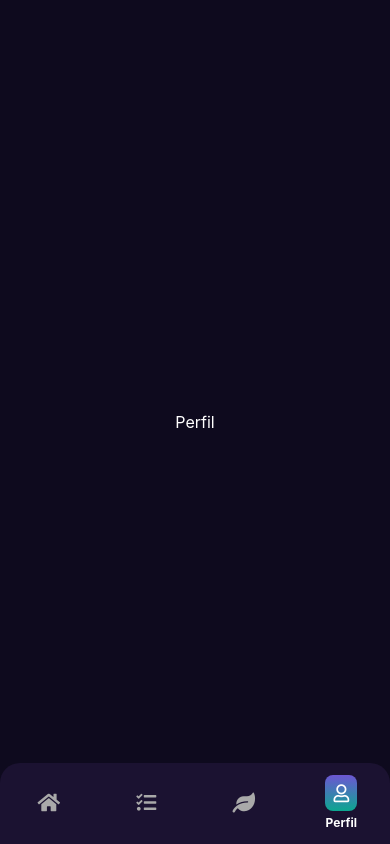
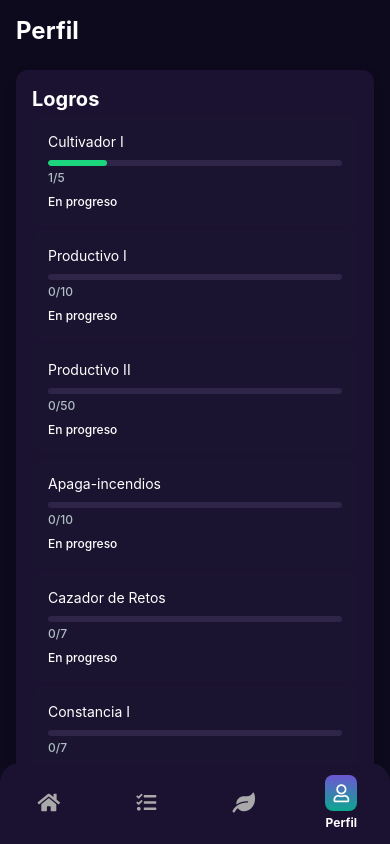
Before and after one commit to codesebastianvega/mana-bloom-app, a React Native app: screen /ProfileScreen in a window 390 px wide. Built offline with nearby package versions, Linux system fonts and the light colour scheme.

Commit message:
feat(profile/achievements): move achievements panel and toast

```diff
--- /dev/null
+++ b/src/components/common/AchievementToast.js
@@ -0,0 +1,41 @@
+// [MB] Módulo: Common / Sección: AchievementToast
+// Afecta: HomeScreen, ProfileScreen
+// Propósito: Mostrar toast cuando se desbloquea un logro
+// Puntos de edición futura: animaciones, temas y posicionamiento
+// Autor: Codex - Fecha: 2025-08-13
+
+import React, { useEffect } from "react";
+import { View, Text, Pressable } from "react-native";
+import { useSafeAreaInsets } from "react-native-safe-area-context";
+import styles from "./AchievementToast.styles";
+
+export default function AchievementToast({ visible, title, onClose }) {
+  const insets = useSafeAreaInsets();
+
+  useEffect(() => {
+    if (visible) {
+      const t = setTimeout(onClose, 5000);
+      return () => clearTimeout(t);
+    }
+  }, [visible, onClose]);
+
+  if (!visible) return null;
+
+  return (
+    <View
+      style={[styles.container, { top: insets.top + 8 }]}
+      accessibilityRole="alert"
+    >
+      <Text style={styles.icon}>🏆</Text>
+      <Text style={styles.text}>¡Logro desbloqueado! {title}</Text>
+      <Pressable
+        onPress={onClose}
+        style={styles.closeButton}
+        accessibilityRole="button"
+        accessibilityLabel="Cerrar notificación de logro"
+      >
+        <Text style={styles.closeText}>✕</Text>
+      </Pressable>
+    </View>
+  );
+}
--- /dev/null
+++ b/src/components/common/AchievementToast.styles.js
@@ -0,0 +1,38 @@
+// [MB] Módulo: Common / Estilos: AchievementToast
+// Afecta: AchievementToast
+// Propósito: Estilos para toast de logro desbloqueado
+// Puntos de edición futura: animaciones y paleta
+// Autor: Codex - Fecha: 2025-08-13
+
+import { StyleSheet } from "react-native";
+import { Colors, Spacing, Radii, Typography, Elevation } from "../../theme";
+
+export default StyleSheet.create({
+  container: {
+    position: "absolute",
+    left: Spacing.base,
+    right: Spacing.base,
+    padding: Spacing.base,
+    borderRadius: Radii.lg,
+    backgroundColor: Colors.surfaceElevated,
+    flexDirection: "row",
+    alignItems: "center",
+    gap: Spacing.small,
+    ...Elevation.card,
+  },
+  icon: {
+    fontSize: 20,
+  },
+  text: {
+    ...Typography.body,
+    color: Colors.text,
+    flex: 1,
+  },
+  closeButton: {
+    padding: Spacing.tiny,
+  },
+  closeText: {
+    ...Typography.body,
+    color: Colors.text,
+  },
+});
--- /dev/null
+++ b/src/components/profile/AchievementsPanel.js
@@ -0,0 +1,93 @@
+// [MB] Módulo: Profile / Sección: AchievementsPanel
+// Afecta: ProfileScreen
+// Propósito: Mostrar logros listos para reclamar y en progreso en el perfil
+// Puntos de edición futura: navegación a listado completo y estilos adicionales
+// Autor: Codex - Fecha: 2025-08-13
+
+import React from "react";
+import { View, Text, Pressable } from "react-native";
+import styles from "./AchievementsPanel.styles";
+import { useAppState, useAppDispatch, useHydrationStatus } from "../../state/AppContext";
+import { ACHIEVEMENTS } from "../../constants/achievements";
+import SectionPlaceholder from "../home/SectionPlaceholder";
+
+export default function AchievementsPanel() {
+  const { achievements, level, streak } = useAppState();
+  const dispatch = useAppDispatch();
+  const hydration = useHydrationStatus();
+
+  if (hydration.achievements) {
+    return <SectionPlaceholder height={220} />;
+  }
+
+  const list = ACHIEVEMENTS.map((a) => {
+    let progress = 0;
+    if (a.type === "count_event") {
+      progress = achievements.progress[a.id]?.count || 0;
+    } else if (a.type === "window_count") {
+      progress = achievements.progress[a.id]?.timestamps?.length || 0;
+    } else if (a.type === "reach_value") {
+      progress = a.metric === "level" ? level : streak;
+    }
+    const unlocked = !!achievements.unlocked[a.id];
+    const claimed = achievements.unlocked[a.id]?.claimed;
+    return { ...a, progress, unlocked, claimed };
+  });
+
+  const unclaimed = list.filter((a) => a.unlocked && !a.claimed);
+  const inProgress = list
+    .filter((a) => !a.unlocked)
+    .sort((a, b) => b.progress / b.goal - a.progress / a.goal);
+  const claimed = list.filter((a) => a.claimed);
+  const combined = [...unclaimed, ...inProgress, ...claimed];
+
+  const handleClaim = (id) => {
+    dispatch({ type: "CLAIM_ACHIEVEMENT", payload: { id } });
+  };
+
+  return (
+    <View style={styles.container}>
+      <Text style={styles.title} accessibilityRole="header">Logros</Text>
+      {combined.map((ach) => {
+        const progressPct = Math.min(1, ach.progress / ach.goal);
+        const progressText = `${Math.min(ach.progress, ach.goal)}/${ach.goal}`;
+        const canClaim = ach.unlocked && !ach.claimed;
+        const status = canClaim
+          ? "Listo para reclamar"
+          : ach.claimed
+          ? "Reclamado"
+          : "En progreso";
+        return (
+          <View key={ach.id} style={styles.card}>
+            <Text style={styles.achievementTitle}>{ach.title}</Text>
+            <View style={styles.progressBar}>
+              <View
+                style={[styles.progressFill, { width: `${progressPct * 100}%` }]}
+              />
+            </View>
+            <Text style={styles.progressText}>{progressText}</Text>
+            {canClaim && (
+              <Pressable
+                onPress={() => handleClaim(ach.id)}
+                style={styles.claimButton}
+                accessibilityRole="button"
+                accessibilityLabel={`Reclamar logro ${ach.title}`}
+              >
+                <Text style={styles.claimButtonText}>Reclamar</Text>
+              </Pressable>
+            )}
+            <Text style={styles.statusText}>{status}</Text>
+          </View>
+        );
+      })}
+      <Pressable
+        onPress={() => {}}
+        style={styles.viewAllButton}
+        accessibilityRole="button"
+        accessibilityLabel="Ver todos los logros"
+      >
+        <Text style={styles.viewAllText}>Ver todos</Text>
+      </Pressable>
+    </View>
+  );
+}
--- /dev/null
+++ b/src/components/profile/AchievementsPanel.styles.js
@@ -0,0 +1,77 @@
+// [MB] Módulo: Profile / Estilos: AchievementsPanel
+// Afecta: AchievementsPanel
+// Propósito: Estilos para panel de logros en perfil
+// Puntos de edición futura: ajuste de colores y disposición
+// Autor: Codex - Fecha: 2025-08-13
+
+import { StyleSheet } from "react-native";
+import { Colors, Spacing, Radii, Typography, Elevation } from "../../theme";
+
+export default StyleSheet.create({
+  container: {
+    backgroundColor: Colors.surface,
+    padding: Spacing.base,
+    borderRadius: Radii.md,
+    marginBottom: Spacing.tiny,
+    ...Elevation.card,
+  },
+  title: {
+    ...Typography.h2,
+    color: Colors.text,
+  },
+  card: {
+    backgroundColor: Colors.surfaceAlt,
+    padding: Spacing.base,
+    borderRadius: Radii.md,
+    marginTop: Spacing.tiny,
+  },
+  achievementTitle: {
+    ...Typography.body,
+    color: Colors.text,
+    marginBottom: Spacing.small,
+  },
+  progressBar: {
+    height: 6,
+    backgroundColor: Colors.border,
+    borderRadius: Radii.pill,
+    overflow: "hidden",
+  },
+  progressFill: {
+    height: "100%",
+    backgroundColor: Colors.secondary,
+    borderRadius: Radii.pill,
+  },
+  progressText: {
+    ...Typography.caption,
+    color: Colors.textMuted,
+    marginTop: Spacing.tiny,
+  },
+  claimButton: {
+    marginTop: Spacing.small,
+    paddingVertical: Spacing.small,
+    borderRadius: Radii.md,
+    alignItems: "center",
+    backgroundColor: Colors.buttonBg,
+  },
+  claimButtonText: {
+    ...Typography.body,
+    color: Colors.textInverse,
+  },
+  statusText: {
+    ...Typography.caption,
+    color: Colors.text,
+    marginTop: Spacing.small,
+  },
+  viewAllButton: {
+    marginTop: Spacing.base,
+    borderWidth: 1,
+    borderColor: Colors.border,
+    borderRadius: Radii.md,
+    paddingVertical: Spacing.small,
+    alignItems: "center",
+  },
+  viewAllText: {
+    ...Typography.body,
+    color: Colors.text,
+  },
+});
--- a/src/screens/HomeScreen.js
+++ b/src/screens/HomeScreen.js
@@ -12,16 +12,22 @@ import HomeScreenHeader from "../components/HomeScreenHeader";
 import HomeWelcomeCard from "../components/home/HomeWelcomeCard";
 import DailyRewardSection from "../components/home/DailyRewardSection";
 import DailyChallengesSection from "../components/home/DailyChallengesSection";
-import AchievementsSection from "../components/home/AchievementsSection";
 import MagicShopSection from "../components/home/MagicShopSection";
 import InventorySection from "../components/home/InventorySection";
 import NewsFeedSection from "../components/home/NewsFeedSection";
 import StatsQuickTiles from "../components/home/StatsQuickTiles";
 import EventBanner from "../components/home/EventBanner";
-import { useAppState } from "../state/AppContext";
+import AchievementToast from "../components/common/AchievementToast";
+import {
+  useAppState,
+  useAppDispatch,
+  useAchievementToast,
+} from "../state/AppContext";
 
 export default function HomeScreen() {
   const { mana, plantState } = useAppState();
+  const achievementToast = useAchievementToast();
+  const dispatch = useAppDispatch();
   const scrollRef = useRef(null);
   const [shopY, setShopY] = useState(0);
 
@@ -31,6 +37,13 @@ export default function HomeScreen() {
 
   return (
     <SafeAreaView style={styles.container}>
+      {achievementToast && (
+        <AchievementToast
+          visible
+          title={achievementToast.title}
+          onClose={() => dispatch({ type: "CLEAR_ACHIEVEMENT_TOAST" })}
+        />
+      )}
       <HomeScreenHeader userName="Jugador" manaCount={mana} plantState={plantState} />
       <ScrollView
         ref={scrollRef}
@@ -44,7 +57,6 @@ export default function HomeScreen() {
         <HomeWelcomeCard />
         <DailyRewardSection />
         <DailyChallengesSection />
-        <AchievementsSection />
         <MagicShopSection onLayout={handleShopLayout} />
         <InventorySection onShopPress={scrollToShop} />
         <NewsFeedSection />
--- a/src/screens/ProfileScreen.js
+++ b/src/screens/ProfileScreen.js
@@ -1,24 +1,51 @@
+// [MB] Módulo: Profile / Sección: ProfileScreen
+// Afecta: ProfileScreen (pantalla de perfil)
+// Propósito: Mostrar información del perfil y panel de logros
+// Puntos de edición futura: agregar más secciones y navegación
+// Autor: Codex - Fecha: 2025-08-13
+
 import React from "react";
-import { View, Text, StyleSheet } from "react-native";
-import { Colors } from "../theme";
+import { View, Text, StyleSheet, ScrollView } from "react-native";
+import { SafeAreaView } from "react-native-safe-area-context";
+import { Colors, Spacing, Typography } from "../theme";
+import AchievementsPanel from "../components/profile/AchievementsPanel";
+import AchievementToast from "../components/common/AchievementToast";
+import { useAchievementToast, useAppDispatch } from "../state/AppContext";
 
 export default function ProfileScreen() {
+  const achievementToast = useAchievementToast();
+  const dispatch = useAppDispatch();
+
   return (
-    <View style={styles.container}>
-      <Text style={styles.text}>Perfil</Text>
-    </View>
+    <SafeAreaView style={styles.container}>
+      {achievementToast && (
+        <AchievementToast
+          visible
+          title={achievementToast.title}
+          onClose={() => dispatch({ type: "CLEAR_ACHIEVEMENT_TOAST" })}
+        />
+      )}
+      <ScrollView contentContainerStyle={styles.content}>
+        <Text style={styles.header} accessibilityRole="header">
+          Perfil
+        </Text>
+        <AchievementsPanel />
+      </ScrollView>
+    </SafeAreaView>
   );
 }
 
 const styles = StyleSheet.create({
   container: {
     flex: 1,
-    justifyContent: "center",
-    alignItems: "center",
     backgroundColor: Colors.background,
   },
-  text: {
+  content: {
+    padding: Spacing.base,
+    gap: Spacing.large,
+  },
+  header: {
+    ...Typography.h1,
     color: Colors.text,
-    fontSize: 16,
   },
 });
--- a/src/state/AppContext.js
+++ b/src/state/AppContext.js
@@ -69,11 +69,20 @@ function clampWindow(ts = [], days = 20, nowMs = Date.now()) {
   return ts.filter((iso) => new Date(iso).getTime() >= minMs);
 }
 
+function resolveTitleFrom(list, id) {
+  return list.find((a) => a.id === id)?.title || id;
+}
+
 function markUnlocked(state, id) {
   if (!state.unlocked[id]) {
     state.unlocked[id] = {
       achievedAt: new Date().toISOString(),
       claimed: false,
+    };
+    state.achievementToast = {
+      id,
+      title: resolveTitleFrom(ACHIEVEMENTS, id),
+      ts: Date.now(),
     };
   }
 }
@@ -165,6 +174,7 @@ const initialState = {
   news: { items: [] },
   dailyReward: { dateKey: null, rewardId: null, claimed: false },
   achievements: { progress: {}, unlocked: {} },
+  achievementToast: null,
 };
 
 function roundToNearest10(n) {
@@ -389,6 +399,7 @@ function appReducer(state, action) {
       const { type, payload } = action.payload;
       const progress = { ...state.achievements.progress };
       const unlocked = { ...state.achievements.unlocked };
+      const wrapper = { unlocked, achievementToast: null };
       const nowIso = new Date().toISOString();
       ACHIEVEMENTS.forEach((a) => {
         if (a.type === "count_event" && a.event === type) {
@@ -398,23 +409,27 @@ function appReducer(state, action) {
           const prev = progress[a.id]?.count || 0;
           const next = prev + 1;
           progress[a.id] = { ...progress[a.id], count: next };
-          if (next >= a.goal) markUnlocked({ unlocked }, a.id);
+          if (next >= a.goal) markUnlocked(wrapper, a.id);
         } else if (a.type === "reach_value") {
           if (a.metric === "level" && type === "level_up") {
-            if (payload?.level >= a.goal) markUnlocked({ unlocked }, a.id);
+            if (payload?.level >= a.goal) markUnlocked(wrapper, a.id);
           }
           if (a.metric === "streak" && type === "streak_update") {
-            if (payload?.streak >= a.goal) markUnlocked({ unlocked }, a.id);
+            if (payload?.streak >= a.goal) markUnlocked(wrapper, a.id);
           }
         } else if (a.type === "window_count" && a.event === type) {
           if (a.toolId && payload?.toolId !== a.toolId) return;
           const prevTs = progress[a.id]?.timestamps || [];
           const ts = clampWindow([...prevTs, nowIso], a.windowDays || 20);
           progress[a.id] = { ...progress[a.id], timestamps: ts };
-          if (ts.length >= a.goal) markUnlocked({ unlocked }, a.id);
+          if (ts.length >= a.goal) markUnlocked(wrapper, a.id);
         }
       });
-      return { ...state, achievements: { progress, unlocked } };
+      return {
+        ...state,
+        achievements: { progress, unlocked: wrapper.unlocked },
+        achievementToast: wrapper.achievementToast || state.achievementToast,
+      };
     }
     case "CLAIM_ACHIEVEMENT": {
       const { id } = action.payload;
@@ -438,6 +453,8 @@ function appReducer(state, action) {
         achievements: { ...state.achievements, unlocked: newUnlocked },
       };
     }
+    case "CLEAR_ACHIEVEMENT_TOAST":
+      return { ...state, achievementToast: null };
     case "ACTIVATE_BUFF": {
       const { type, durationMs } = action.payload;
       const startedAt = now();
@@ -771,3 +788,8 @@ export function useTopAchievements() {
   const combined = [...unclaimed, ...locked];
   return combined.slice(0, 3);
 }
+
+export function useAchievementToast() {
+  const { achievementToast } = useAppState();
+  return achievementToast;
+}
```
